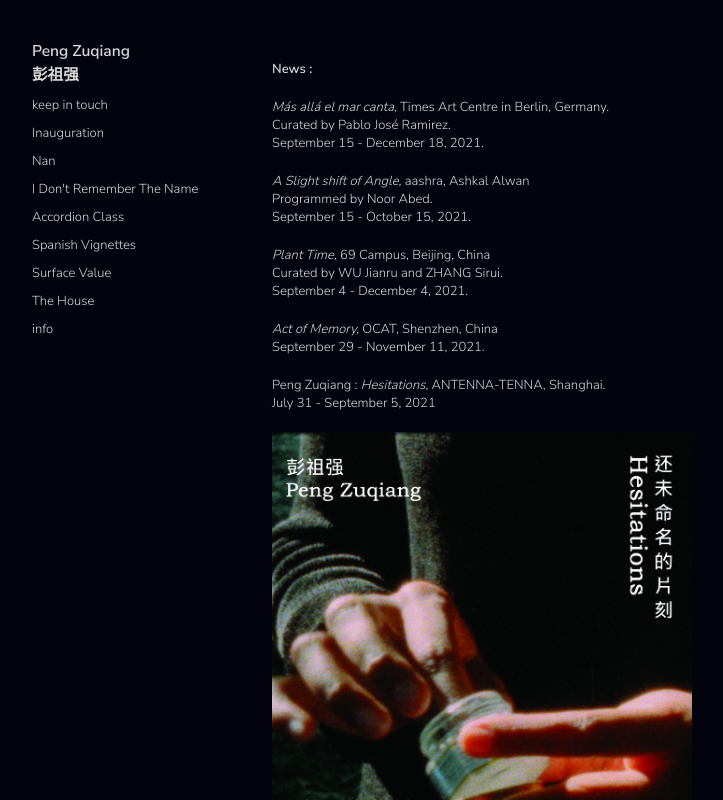
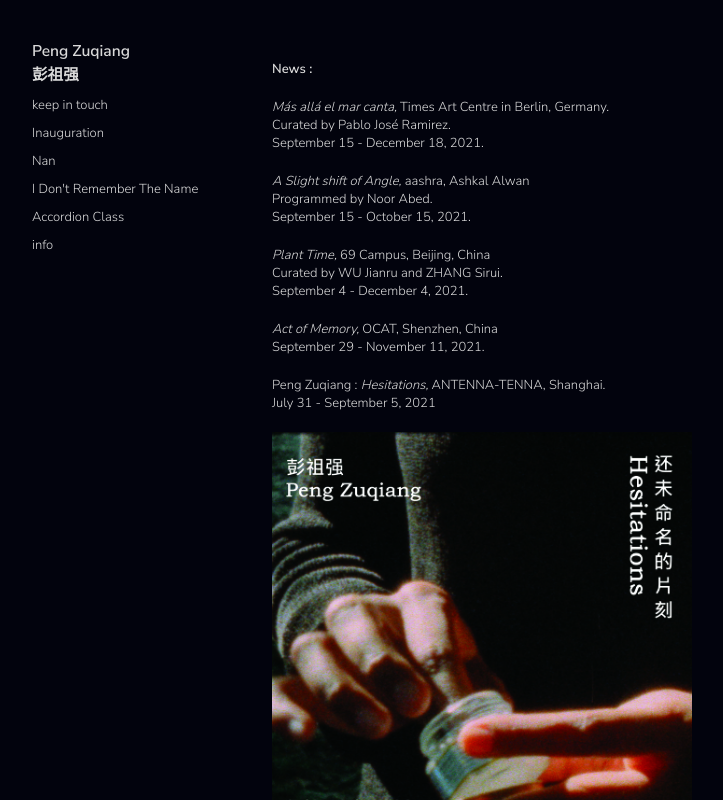
Before and after one commit to JAWeiss89/zuqiangPortfolioReact, a React (Create React App) app: page / in a window 1280 px wide. Shown: the top 800 px of the page, without its empty margins (8-731 px from the left). Built offline with nearby package versions, Linux system fonts and the light colour scheme.

Commit message:
Remove links to deleted films

```diff
--- a/src/Nav.js
+++ b/src/Nav.js
@@ -18,9 +18,9 @@ const Nav = ({hideNav}) => {
                     <NavLink to="/nan"><p>Nan</p></NavLink>
                     <NavLink to="/remember"><p>I Don't Remember The Name</p></NavLink>
                     <NavLink to="/accordionclass"><p>Accordion Class</p></NavLink>
-                    <NavLink to="/spanishvignettes"><p>Spanish Vignettes</p></NavLink>
+                    {/* <NavLink to="/spanishvignettes"><p>Spanish Vignettes</p></NavLink>
                     <NavLink to="/surfacevalue"><p>Surface Value</p></NavLink>
-                    <NavLink to="/thehouse"><p>The House</p></NavLink>
+                    <NavLink to="/thehouse"><p>The House</p></NavLink> */}
                 </div>
                 <div id="info">
                     <NavLink to="/info"><p>info</p></NavLink>
--- a/src/NavMobile.js
+++ b/src/NavMobile.js
@@ -15,9 +15,9 @@ const NavMobile = ({navHidden, toggleNav}) => {
                 <Link to="/nan"><p>Nan</p></Link>
                 <Link to="/remember"><p>I Don't Remember The Name</p></Link>
                 <Link to="/accordionclass"><p>Accordion Class</p></Link>
-                <Link to="/spanishvignettes"><p>Spanish Vignettes</p></Link>
+                {/* <Link to="/spanishvignettes"><p>Spanish Vignettes</p></Link>
                 <Link to="/surfacevalue"><p>Surface Value</p></Link>
-                <Link to="/thehouse"><p>The House</p></Link>
+                <Link to="/thehouse"><p>The House</p></Link> */}
             </div>
             <div onClick={toggleNav} id="info-mobile" className={navHidden ? "hidden" : undefined}>
                 <Link to="/info"><p>info</p></Link>
```
